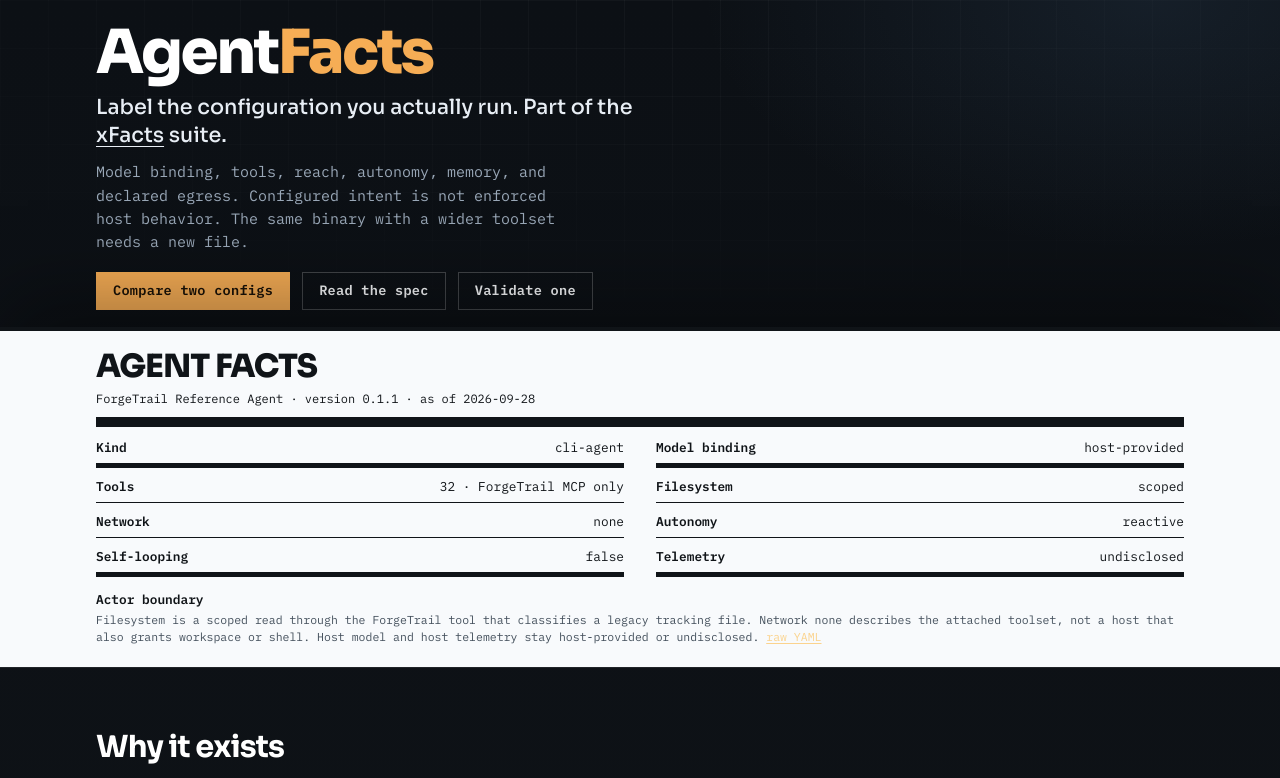
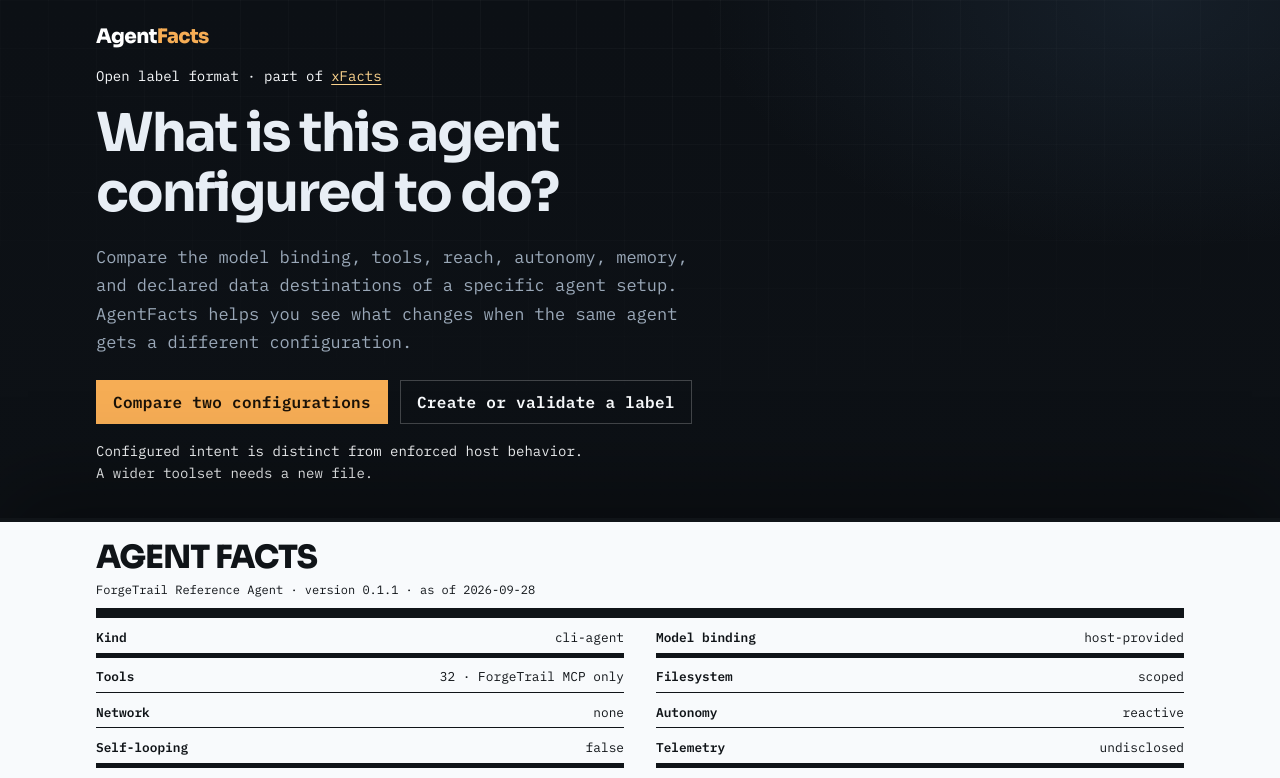
Before and after one commit to Catalyst-Forge-LLC/agent-facts, a website: page site/index.html in a window 1280 px wide. Shown: the top 778 px of the page. Drawn offline with Linux system fonts and the light colour scheme.

Commit message:
Clarify the label reading and publishing paths

```diff
--- a/site/index.html
+++ b/site/index.html
@@ -409,22 +409,28 @@
         transition: none !important;
       }
     }
-  </style>
+
+/* Shared reading rhythm, with each family's accent and label retained. */
+.hero .brand {font-size:1.25rem;letter-spacing:-.03em;margin:0 0 1rem;line-height:1.3}
+.hero h1.lede {font-size:clamp(2rem,4.2vw,3.4rem);font-weight:650;line-height:1.12;letter-spacing:-.035em;max-width:19ch;text-wrap:balance;margin:0 0 1.25rem}
+.hero .sub {font-size:1.0625rem;line-height:1.65;max-width:58ch}
+.hero .entry-limit {font-size:.875rem;line-height:1.6;max-width:58ch;margin:1rem 0;color:var(--muted,inherit)}
+.hero .entry-kind {font-size:.875rem;line-height:1.5;margin:0 0 1rem}
+.hero .cta {display:flex;flex-wrap:wrap;gap:.75rem;margin-top:1.5rem}
+.hero .cta a {display:inline-flex;align-items:center;min-height:44px;padding:.7rem 1rem;font-size:1rem}
+.hero :is(a,button):focus-visible {outline:3px solid currentColor;outline-offset:4px}
+.hero .label-plane {min-width:0;max-width:100%}
+@media(max-width:760px){.hero h1.lede{font-size:2.25rem}.hero .brand{font-size:1.125rem}.hero .cta a{max-width:100%;white-space:normal}.hero{overflow-wrap:anywhere}}
+
+</style>
 </head>
 <body>
   <header class="hero">
     <div class="wrap hero-copy">
-      <h1 class="brand">Agent<span>Facts</span></h1>
-      <p class="lede">Label the configuration you actually run. Part of the <a href="https://xfacts.dev">xFacts</a> suite.</p>
-      <p class="sub">
-        Model binding, tools, reach, autonomy, memory, and declared egress. Configured intent is
-        not enforced host behavior. The same binary with a wider toolset needs a new file.
-      </p>
-      <div class="cta">
-        <a class="btn btn-primary" href="#compare">Compare two configs</a>
-        <a class="btn btn-ghost" href="https://github.com/Catalyst-Forge-LLC/agent-facts/blob/main/SPEC.md">Read the spec</a>
-        <a class="btn btn-ghost" href="#write">Validate one</a>
-      </div>
+      <p class="brand">Agent<span>Facts</span></p>
+      <p class="entry-kind">Open label format · part of <a href="https://xfacts.dev">xFacts</a></p><h1 class="lede">What is this agent configured to do?</h1>
+      <p class="sub">Compare the model binding, tools, reach, autonomy, memory, and declared data destinations of a specific agent setup. AgentFacts helps you see what changes when the same agent gets a different configuration.</p>
+      <div class="cta"><a class="btn btn-primary" href="#compare">Compare two configurations</a><a class="btn btn-ghost" href="#write">Create or validate a label</a></div><p class="entry-limit">Configured intent is distinct from enforced host behavior. A wider toolset needs a new file.</p>
     </div>
 
     <div class="label-plane" aria-label="Featured Agent Facts label for ForgeTrail MCP-only">
```
